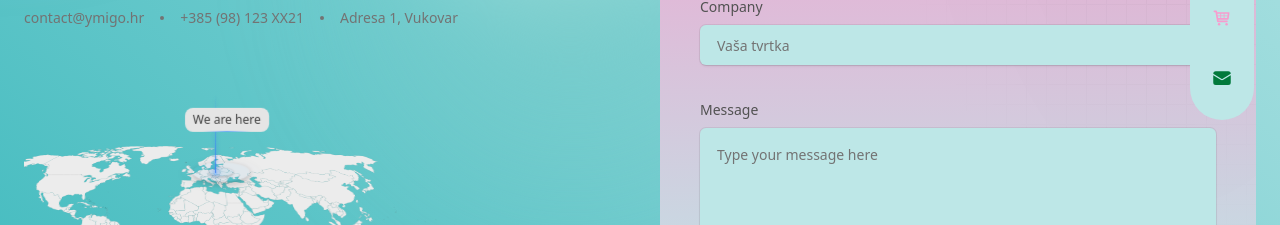
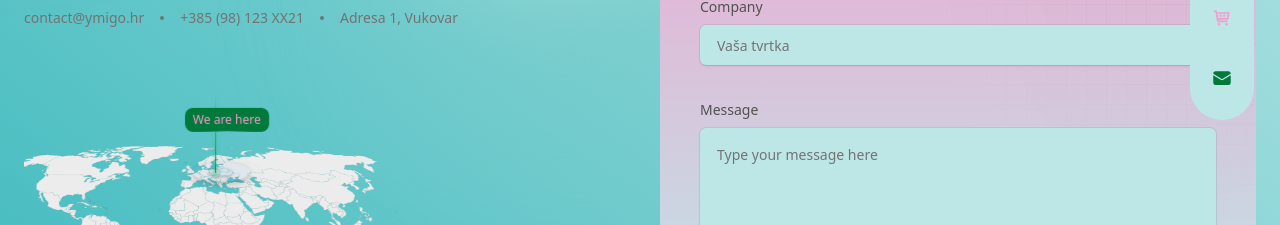
Before and after one commit to darkohedgehog/mi-go, a Next.js app: page /en/contact in a window 1280 px wide. Shown: the part 412-637 px from the top of the page. Built offline with nearby package versions, Linux system fonts and the light colour scheme.

Commit message:
"Updated styles for Pin component: changed background colors and gradients from blue to green and accent colors."

```diff
--- a/src/components/contact/ContactForm.tsx
+++ b/src/components/contact/ContactForm.tsx
@@ -128,7 +128,7 @@ const Pin = ({ className }: { className?: string }) => {
       )}
     >
       <div className="h-full w-full">
-        <div className="absolute z-20 rounded-lg bg-neutral-200 px-2 py-1 text-xs font-normal text-neutral-700 dark:bg-neutral-800 dark:text-white top-0 left-[20%]"
+        <div className="absolute z-20 rounded-lg bg-accent px-2 py-1 text-xs font-normal text-secondary top-0 left-[20%]"
           >
           We are here
           <span className="absolute -bottom-0 left-[1.125rem] h-px w-[calc(100%-2.25rem)] bg-gradient-to-r from-blue-400/0 via-blue-400/90 to-blue-400/0 transition-opacity duration-500"></span>
@@ -208,10 +208,10 @@ const Pin = ({ className }: { className?: string }) => {
         </div>
 
         <>
-          <motion.div className="absolute bottom-2/3 right-[276px] h-20 w-px translate-y-[14px] bg-gradient-to-b from-transparent to-blue-500 blur-[2px]" />
-          <motion.div className="absolute bottom-2/3 right-[276px] h-20 w-px translate-y-[14px] bg-gradient-to-b from-transparent to-blue-500" />
-          <motion.div className="absolute bottom-2/3 right-[276px] z-40 h-[4px] w-[4px] translate-x-[1.5px] translate-y-[14px] rounded-full bg-blue-600 blur-[3px]" />
-          <motion.div className="absolute bottom-2/3 right-[276px] z-40 h-[2px] w-[2px] translate-x-[0.5px] translate-y-[14px] rounded-full bg-blue-300" />
+          <motion.div className="absolute bottom-2/3 right-[276px] h-20 w-px translate-y-[14px] bg-gradient-to-b from-transparent to-green-500 blur-[2px]" />
+          <motion.div className="absolute bottom-2/3 right-[276px] h-20 w-px translate-y-[14px] bg-gradient-to-b from-transparent to-green-700" />
+          <motion.div className="absolute bottom-2/3 right-[276px] z-40 h-[4px] w-[4px] translate-x-[1.5px] translate-y-[14px] rounded-full bg-green-700 blur-[3px]" />
+          <motion.div className="absolute bottom-2/3 right-[276px] z-40 h-[2px] w-[2px] translate-x-[0.5px] translate-y-[14px] rounded-full bg-green-300" />
         </>
       </div>
     </motion.div>
```
